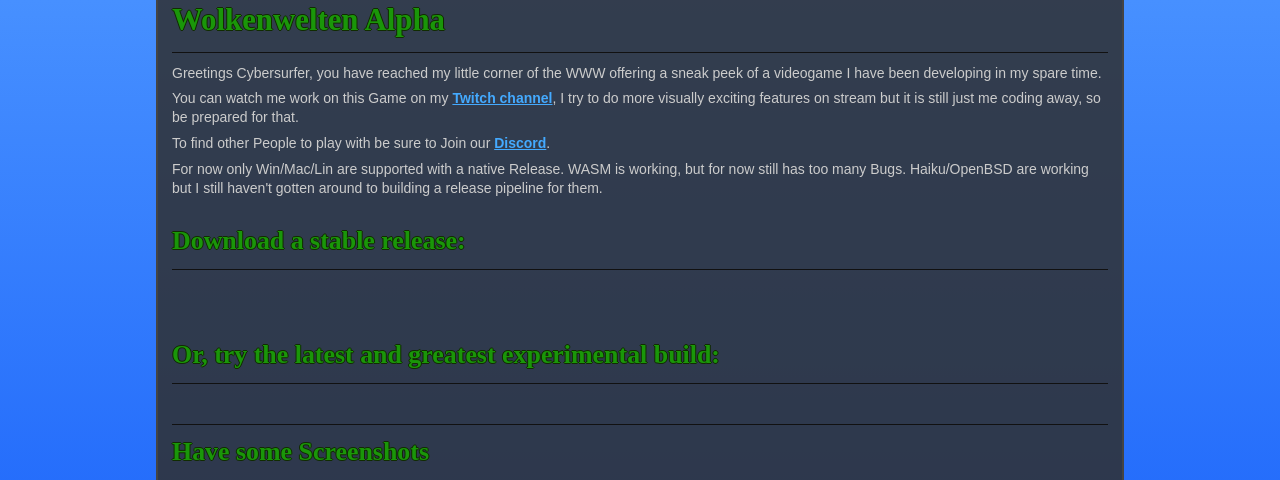
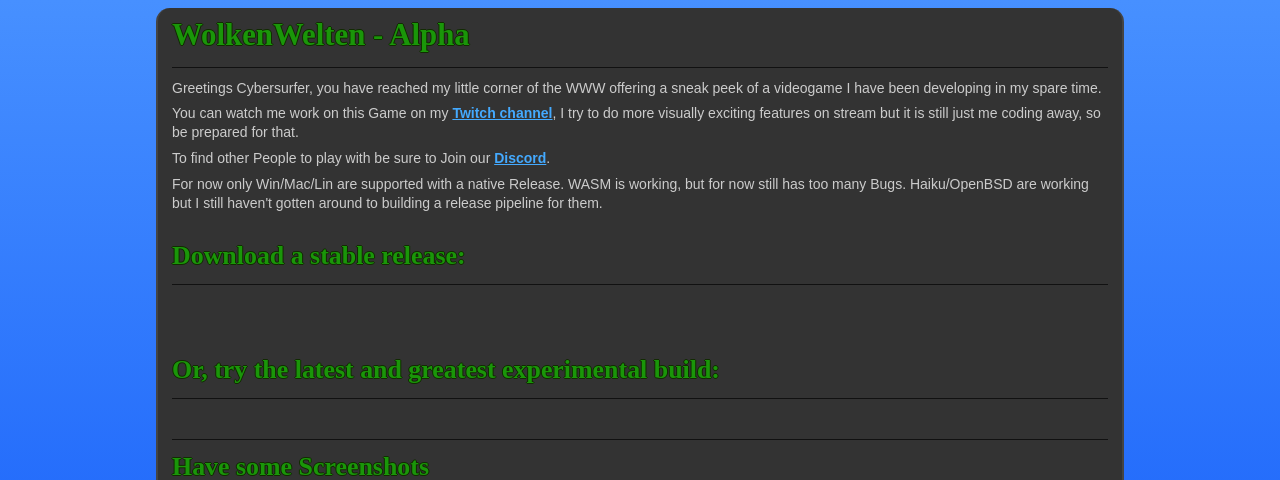
Before and after one commit to wolkenwelten/wolkenwelten-c, a PHP site: page / in a window 1280 px wide. Shown: the top 480 px of the page. Run offline with PHP 8.4, Linux system fonts and the light colour scheme.

Commit message:
Minor website stuff

```diff
--- a/web/index.php
+++ b/web/index.php
@@ -20,7 +20,7 @@
 	<meta charset="utf-8"/>
 	<meta http-equiv="Content-Type" content="text/html; charset=utf-8"/>
 	<meta name="viewport" content="width=device-width, initial-scale=1"/>
-	<title>Wolkenwelten</title>
+	<title>WolkenWelten</title>
 	<link rel="icon" type="image/png" href="<?php echo baseSF('favicon16.png'); ?>" sizes="16x16">
 	<link rel="icon" type="image/png" href="<?php echo baseSF('favicon32.png'); ?>" sizes="32x32">
 	<style>
@@ -28,7 +28,7 @@
 	</style>
 </head>
 <body bgcolor="#333333" text="#cccccc"  link="#cc3366" vlink="#cc3366" alink="#cc3366">
-	<h1>Wolkenwelten Alpha</h1>
+	<h1>WolkenWelten - Alpha</h1>
 	<hr/>
 	<p>Greetings Cybersurfer, you have reached my little corner of the WWW offering a sneak peek of a videogame I have been developing in my spare time.</p>
 	<p>You can watch me work on this Game on my <a href="https://www.twitch.tv/melchizedek6809">Twitch channel</a>, I try to do more visually exciting features on stream but it is still just me coding away, so be prepared for that.</p>
--- a/web/main.css
+++ b/web/main.css
@@ -65,13 +65,13 @@
 
 body {
 	background:#333;
-	background:rgba(48,48,48,0.85);
-	padding:0px 1em 1em;
+	background:rgba(48,48,48,0.8x);
+	padding:0.5em 1em 1em;
 	width:100%;
 	max-width:968px;
-	margin:0px auto;
+	margin:8px auto;
 	box-sizing:border-box;
-	border-radius:0px 0px 1em 1em;
+	border-radius:1em;
 	border:solid 2px #444;
 	border-top:none;
 	font: inherit;
```
